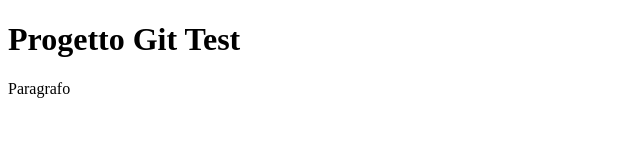
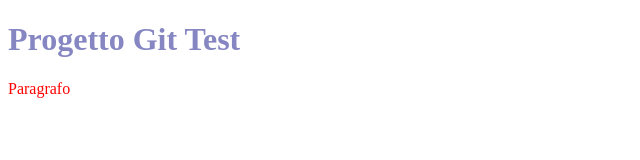
Before and after one commit to edgemony-coding-bootcamp/pr-test, a plain HTML site: page index.html in a window 1280 px wide. Shown: the whole page, without its empty margins (0-640 px from the left). Drawn offline with Linux system fonts and the light colour scheme.

Commit message:
style update (#1)
* style update

* viola aggiunto

```diff
--- a/index.html
+++ b/index.html
@@ -5,6 +5,7 @@
     <meta http-equiv="X-UA-Compatible" content="IE=edge">
     <meta name="viewport" content="width=device-width, initial-scale=1.0">
     <title>Document</title>
+    <link rel="stylesheet" href="style.css">
 </head>
 <body>
     <h1>Progetto Git Test</h1>
--- /dev/null
+++ b/style.css
@@ -0,0 +1,7 @@
+body {
+    color: rgb(134, 134, 194);
+}
+
+p {
+    color: red;
+}
--- a/stylr.css
+++ /dev/null
@@ -1,7 +0,0 @@
-body {
-    color: pink;
-}
-
-p {
-    color: antiquewhite;
-}
```
